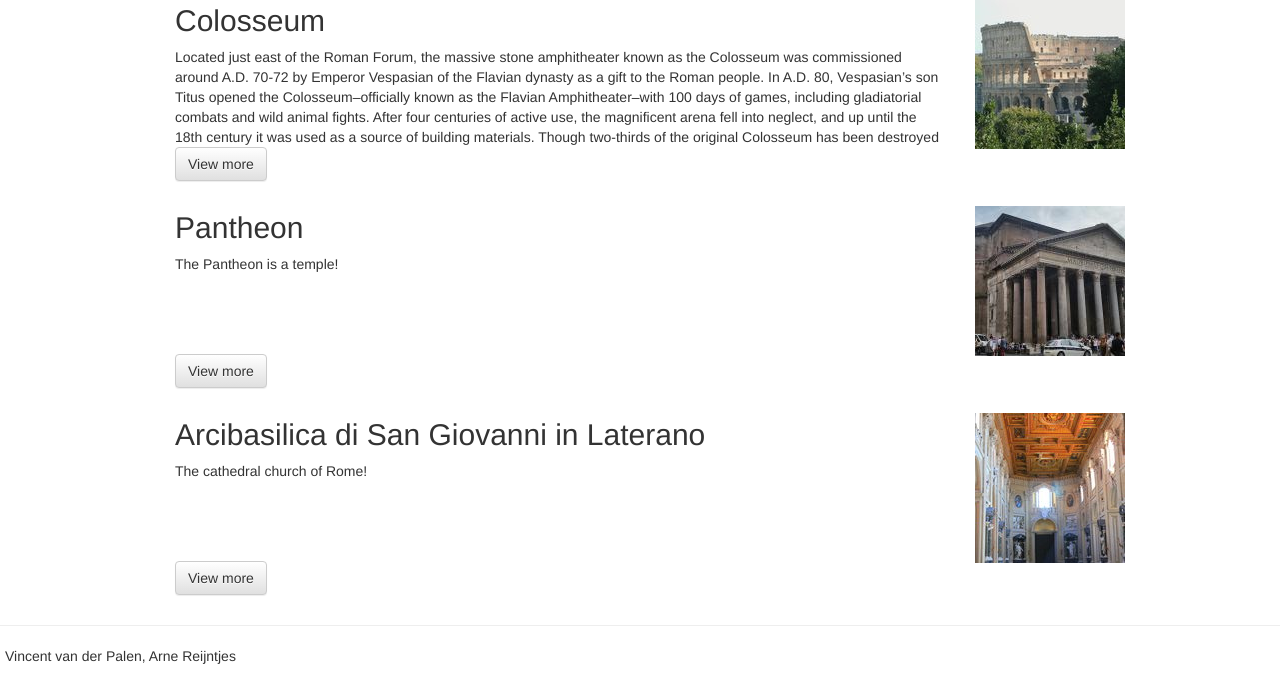
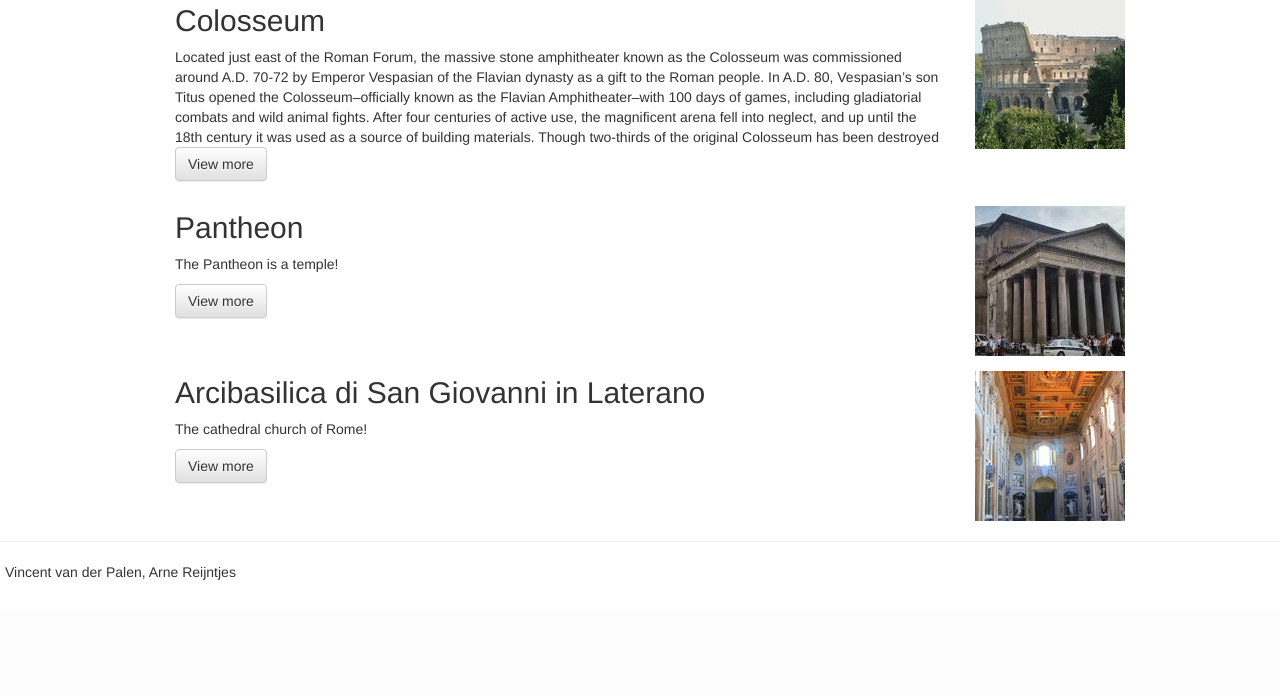
Before and after one commit to sneakyvince/HTML5_OFFLINE_CACHING, a PHP site: page /cities.php in a window 1280 px wide. Shown: the part 397-1093 px from the top of the page. After the commit the page ends 977 px from the top, so only its background shows below. Run offline with PHP 8.4, Linux system fonts and the light colour scheme; data comes from the database, SQL or seed files in the repository; some libraries are stand-ins or nearby versions.

Commit message:
Fixed collapsing menu
A little janky way, but it works

```diff
--- a/cities.php
+++ b/cities.php
@@ -107,12 +107,12 @@ else {
               var colstate' . $row['sightid'] . ' = "small";
                 function expand(x) {
                     if (colstate' . $row['sightid'] . ' == "small") {
-                        document.getElementById("sightdesc" + x).style.height="auto";
+                        document.getElementById("sightdesc" + x).style.maxHeight="10000px";
                         colstate' . $row['sightid'] . ' = "big";
                         document.getElementById("viewbutton" + x).innerHTML="View less";
                     }
                     else if (colstate' . $row['sightid'] . ' == "big") {
-                        document.getElementById("sightdesc" + x).style.height="100px";
+                        document.getElementById("sightdesc" + x).style.maxHeight="100px";
                         colstate' . $row['sightid'] . ' = "small";
                         document.getElementById("viewbutton" + x).innerHTML="View more";
                     }
--- a/css/main.css
+++ b/css/main.css
@@ -62,7 +62,8 @@ img {
 }
 
 .collapse-desc {
-    height: 100px;
+    height: auto;
+    max-height: 100px;
     text-overflow: ellipsis;
     overflow-y: hidden;
     transition: 1s !important;
```
